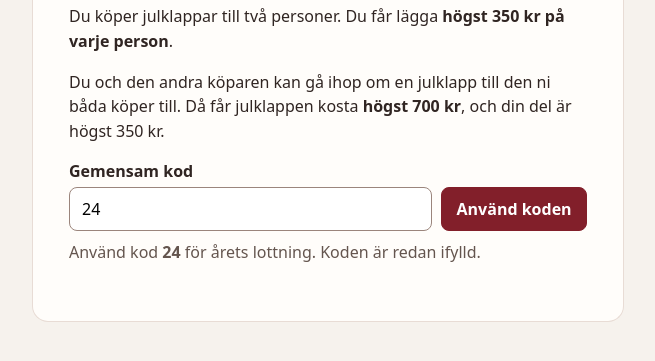
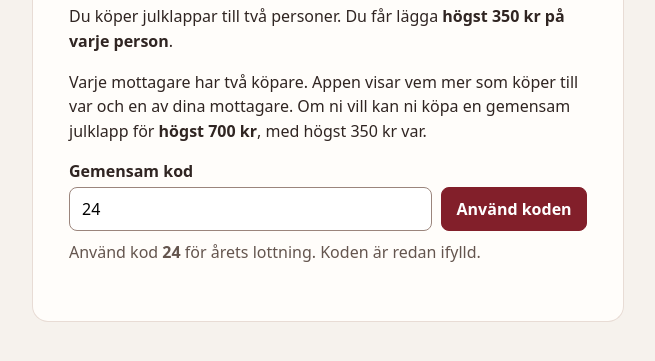
Before and after one commit to kimastor/jul25, a plain HTML site: page 2026/index.html in a window 1280 px wide. Shown: the part 153-514 px from the top of the page, without its empty margins (312-967 px from the left). Drawn offline with Linux system fonts and the light colour scheme.

Commit message:
Förtydliga hur gemensamma julklappar fungerar

```diff
--- a/2026/index.html
+++ b/2026/index.html
@@ -90,7 +90,7 @@
     <main>
         <h1>Julklappsleken 2026</h1>
         <p>Du köper julklappar till två personer. Du får lägga <strong>högst 350 kr på varje person</strong>.</p>
-        <p>Du och den andra köparen kan gå ihop om en julklapp till den ni båda köper till. Då får julklappen kosta <strong>högst 700 kr</strong>, och din del är högst 350 kr.</p>
+        <p>Varje mottagare har två köpare. Appen visar vem mer som köper till var och en av dina mottagare. Om ni vill kan ni köpa en gemensam julklapp för <strong>högst 700 kr</strong>, med högst 350 kr var.</p>
         <form class="code-form" id="code-form">
             <label for="draw-code">Gemensam kod</label>
             <div class="actions">
```
